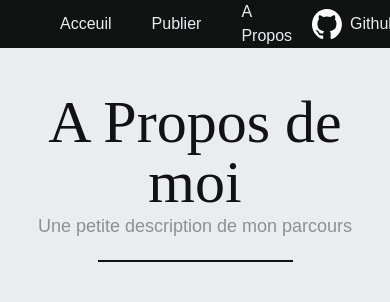
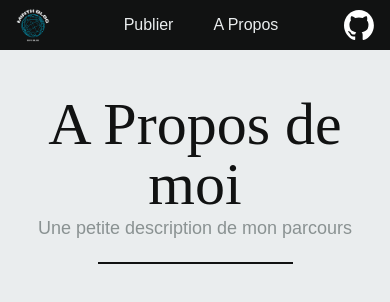
Before and after one commit to DumeGrisoni/minth_blog, a Next.js app: page /about in a window 390 px wide. Shown: the top 302 px of the page. Built offline with nearby package versions, Linux system fonts and the light colour scheme.

Commit message:
Create Client Side rerouting on click

```diff
--- a/app/(user)/page.tsx
+++ b/app/(user)/page.tsx
@@ -4,10 +4,7 @@ import React from 'react';
 import { groq } from 'next-sanity';
 import { sanityClient } from '@/lib/sanity.client';
 import { PreviewSuspense } from 'next-sanity/preview';
-import PreviewPost from '@/components/PreviewPost';
 import PostList from '@/components/PostList';
-
-const query = groq`*[_type == "post"] {..., author ->,categories[]->} | order(_createdAt desc)`;
 
 export const metadata = {
   title: "Page d'accueil",
@@ -15,7 +12,17 @@ export const metadata = {
     'Page principale du blog affichant les articles les plus récents explicant le workflow utilisé pour la création de mes sites utilisant next, javascript, react, tailwind et CSS.',
 };
 
+const getPosts = async () => {
+  const query = groq`*[_type == "post"]{..., author ->,categories[]->} | order(_id)`;
+  const posts = await sanityClient.fetch(query, {
+    cache: 'force-cache',
+  });
+
+  return posts;
+};
+
 export default async function Home() {
+  const posts = await getPosts();
   if (previewData()) {
     return (
       <PreviewSuspense
@@ -26,12 +33,10 @@ export default async function Home() {
           </div>
         }
       >
-        <PreviewPost query={query} />
+        aa
       </PreviewSuspense>
     );
   }
-
-  const posts = await sanityClient.fetch(query);
 
   return (
     <div>
--- /dev/null
+++ b/components/ClientRoute.tsx
@@ -0,0 +1,15 @@
+'use client';
+import Link from 'next/link';
+import React from 'react';
+
+function ClientRoute({
+  children,
+  route,
+}: {
+  children: React.ReactNode;
+  route: string;
+}) {
+  return <Link href={route}>{children}</Link>;
+}
+
+export default ClientRoute;
--- a/components/Navbar.tsx
+++ b/components/Navbar.tsx
@@ -5,18 +5,25 @@ import gitLogo from '../public/git_icon.svg';
 
 export default function Navbar() {
   return (
-    <nav className="bg-myblack px-10 w-full flex justify-between items-center text-mywhite font-sans sticky ">
-      <Link href="/">
+    <nav className="bg-myblack w-full flex justify-between items-center text-mywhite font-sans sticky px-2 md:px-4 lg:px-8 h-[50px] ">
+      <Link href="/" className="flex justify-center items-center">
         <Image
           src={minthLogo}
           alt="Logo de l'application"
           height={50}
           width={50}
+          className=" md:hidden"
         />
+        <p className="font-serif text-xl hover:text-mybluehover transition hidden md:block">
+          Minth Blog
+        </p>
       </Link>
 
-      <div className="flex justify-between items-center">
-        <Link href="/" className="hover:text-mybluehover transition px-5">
+      <div className="flex justify-between items-center ">
+        <Link
+          href="/"
+          className="hover:text-mybluehover transition px-5 hidden md:block "
+        >
           Acceuil
         </Link>
         <Link href="/studio" className="hover:text-mybluehover transition px-5">
@@ -38,7 +45,7 @@ export default function Navbar() {
           alt="Logo de Github"
           className="mr-2"
         />
-        <p>Github</p>
+        <p className="hidden md:block">Github</p>
       </Link>
     </nav>
   );
--- a/components/PostList.tsx
+++ b/components/PostList.tsx
@@ -1,5 +1,6 @@
 import Image from 'next/image';
 import urlFor from '@/lib/urlFor';
+import ClientRoute from './ClientRoute';
 
 type Props = {
   posts: Post[];
@@ -9,10 +10,8 @@ const PostList = ({ posts }: Props) => {
   return (
     <div className="grid lg:grid-cols-4 md:grid-cols-2 grid-cols-1 gap-1">
       {posts.map((post) => (
-        <div
-          className="max-w-[450px] bg-white flex justify-center flex-col items-center rounded overflow-hidden shadow-lg m-4 p-4 hover:bg-mywhite hover:scale-105 transition"
-          key={post._id}
-        >
+        <ClientRoute key={post._id} route={`/article/${post.slug.current}`}>
+          <div className="max-w-[450px] bg-white flex justify-center flex-col items-center rounded overflow-hidden shadow-lg m-4 p-4 hover:bg-mywhite hover:scale-105 transition cursor-pointer">
             <Image
               className=" mb-2 shadow-lg w-[350px] h-[350px] rounded  object-cover object-center"
               src={urlFor(post.mainImage).url()}
@@ -61,6 +60,7 @@ const PostList = ({ posts }: Props) => {
               </div>
             </div>
           </div>
+        </ClientRoute>
       ))}
     </div>
   );
```
Lines whose indentation alone changed are shown as unchanged.
